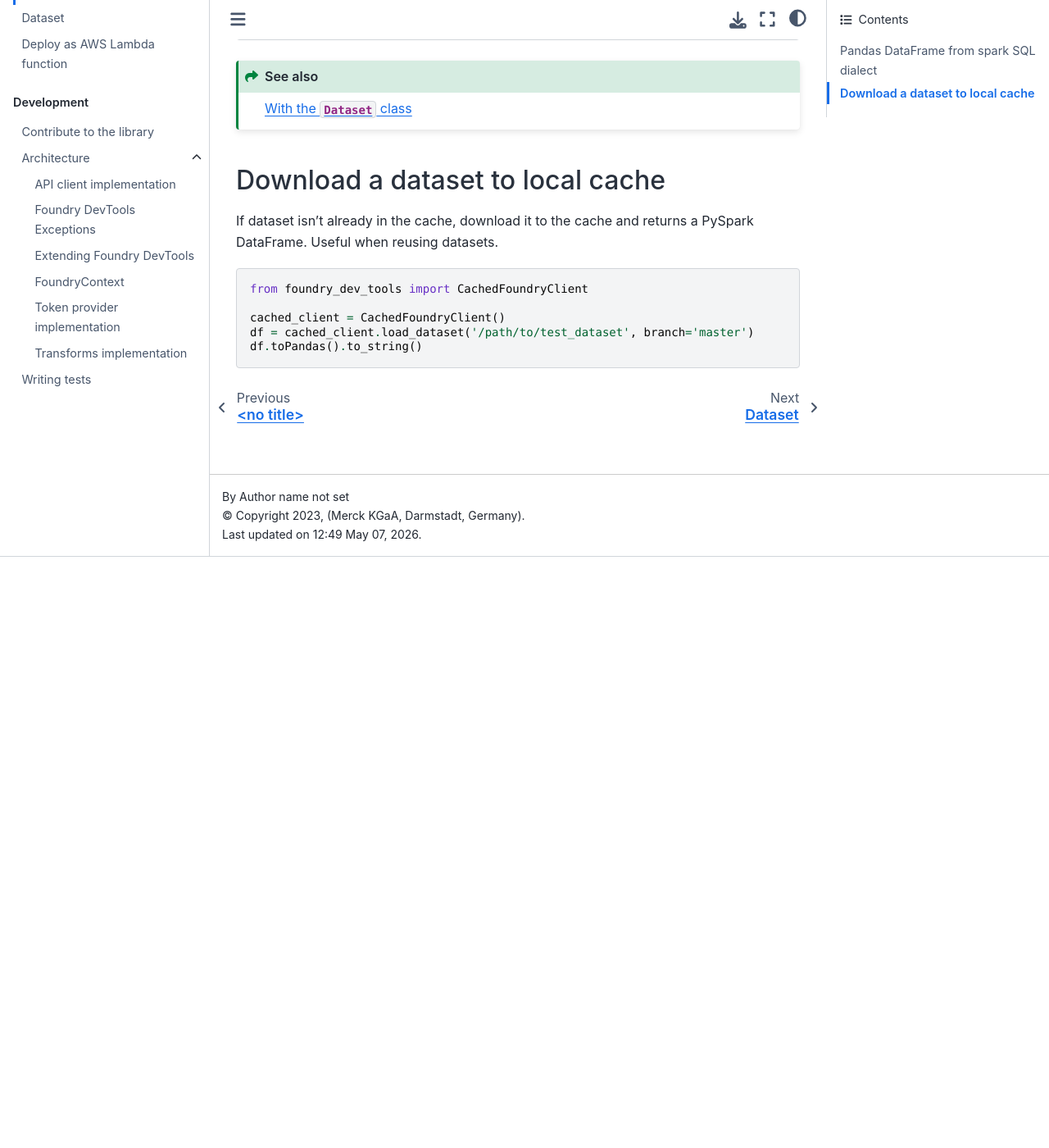
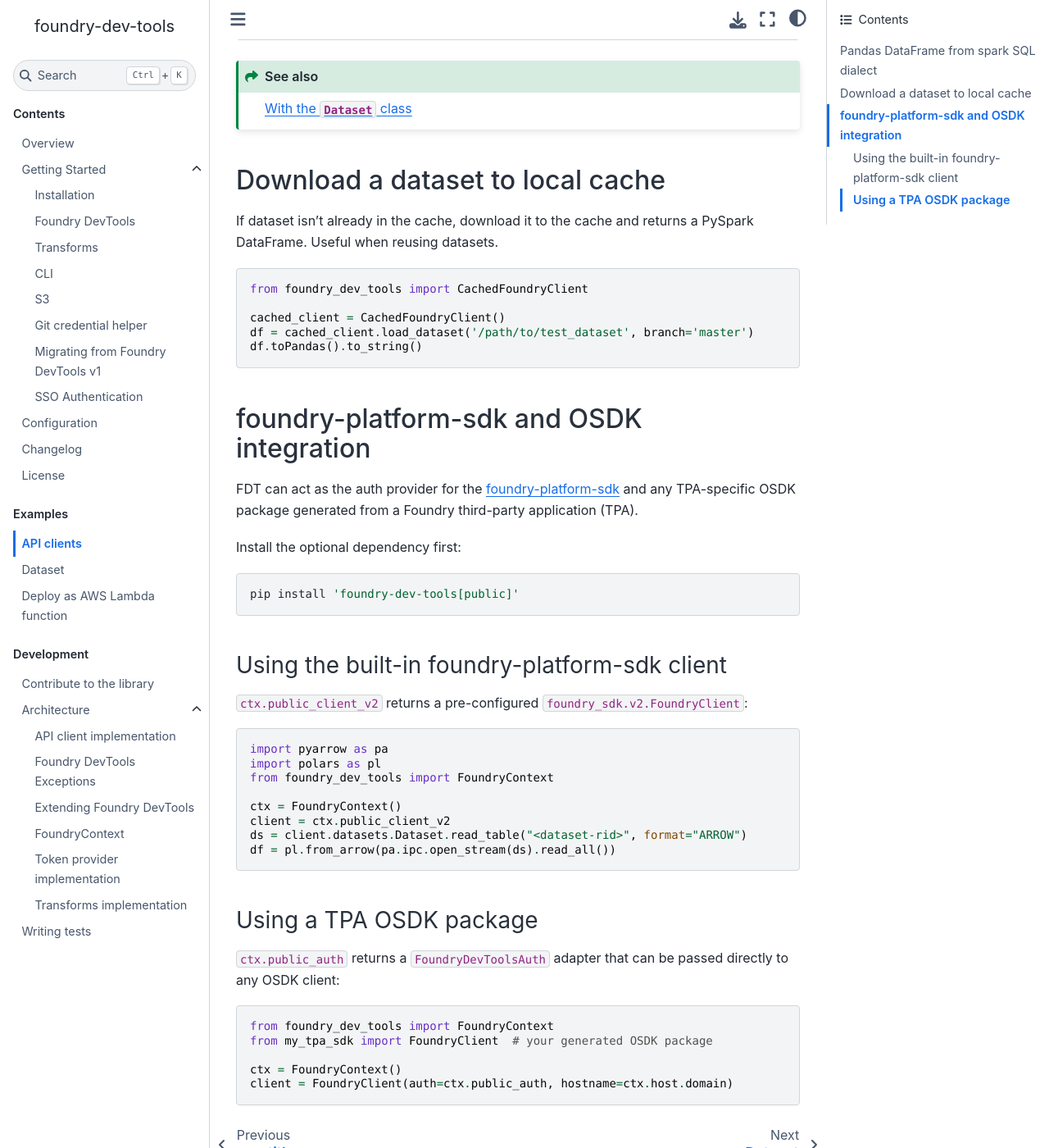
Before and after one commit to emdgroup/foundry-dev-tools, a Sphinx documentation site: the page built from docs/examples/api.md, in a window 1280 px wide and 1400 px high, scrolled down 721 px. Shown: the whole window at 82% size. Built offline with Sphinx 7.4.7 and the Sphinx Book theme 1.1.4, drawn with Linux system fonts in a browser that asks for light colours; pages that are not in the unit, such as notebooks, are missing from menus; the version number is read from the project's files by our own code.

Commit message:
docs: add foundry-platform-sdk and OSDK integration examples

````diff
--- a/docs/examples/api.md
+++ b/docs/examples/api.md
@@ -49,3 +49,40 @@ cached_client = CachedFoundryClient()
 df = cached_client.load_dataset('/path/to/test_dataset', branch='master')
 df.toPandas().to_string()
 ```
+
+## foundry-platform-sdk and OSDK integration
+
+FDT can act as the auth provider for the [foundry-platform-sdk](https://pypi.org/project/foundry-platform-sdk/) and any TPA-specific OSDK package generated from a Foundry third-party application (TPA).
+
+Install the optional dependency first:
+
+```shell
+pip install 'foundry-dev-tools[public]'
+```
+
+### Using the built-in foundry-platform-sdk client
+
+`ctx.public_client_v2` returns a pre-configured `foundry_sdk.v2.FoundryClient`:
+
+```python
+import pyarrow as pa
+import polars as pl
+from foundry_dev_tools import FoundryContext
+
+ctx = FoundryContext()
+client = ctx.public_client_v2
+ds = client.datasets.Dataset.read_table("<dataset-rid>", format="ARROW")
+df = pl.from_arrow(pa.ipc.open_stream(ds).read_all())
+```
+
+### Using a TPA OSDK package
+
+`ctx.public_auth` returns a `FoundryDevToolsAuth` adapter that can be passed directly to any OSDK client:
+
+```python
+from foundry_dev_tools import FoundryContext
+from my_tpa_sdk import FoundryClient  # your generated OSDK package
+
+ctx = FoundryContext()
+client = FoundryClient(auth=ctx.public_auth, hostname=ctx.host.domain)
+```
````
